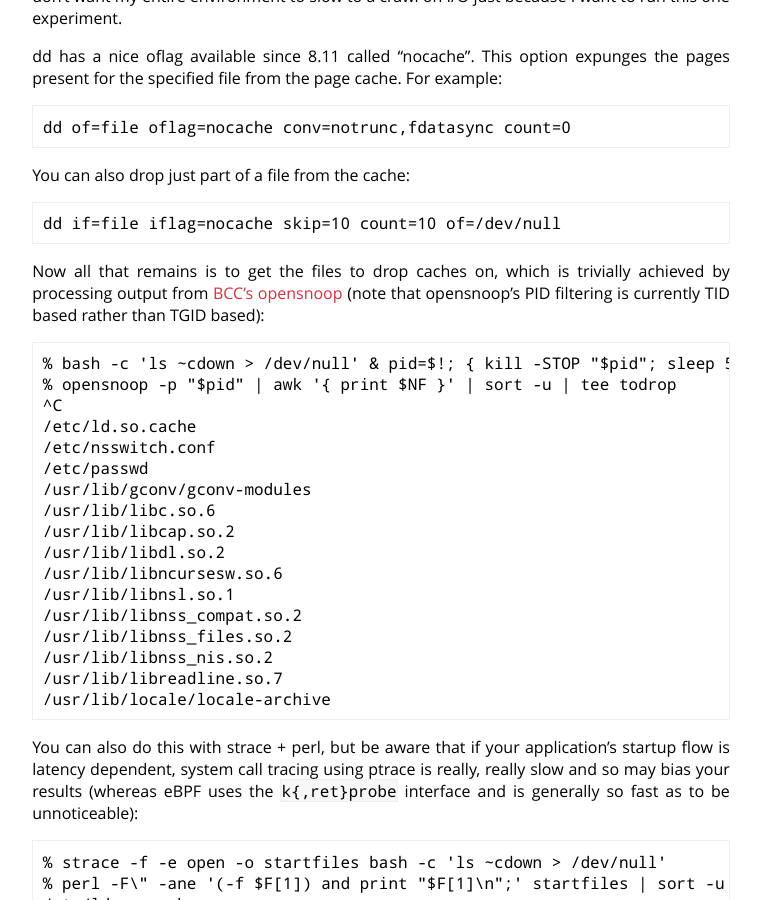
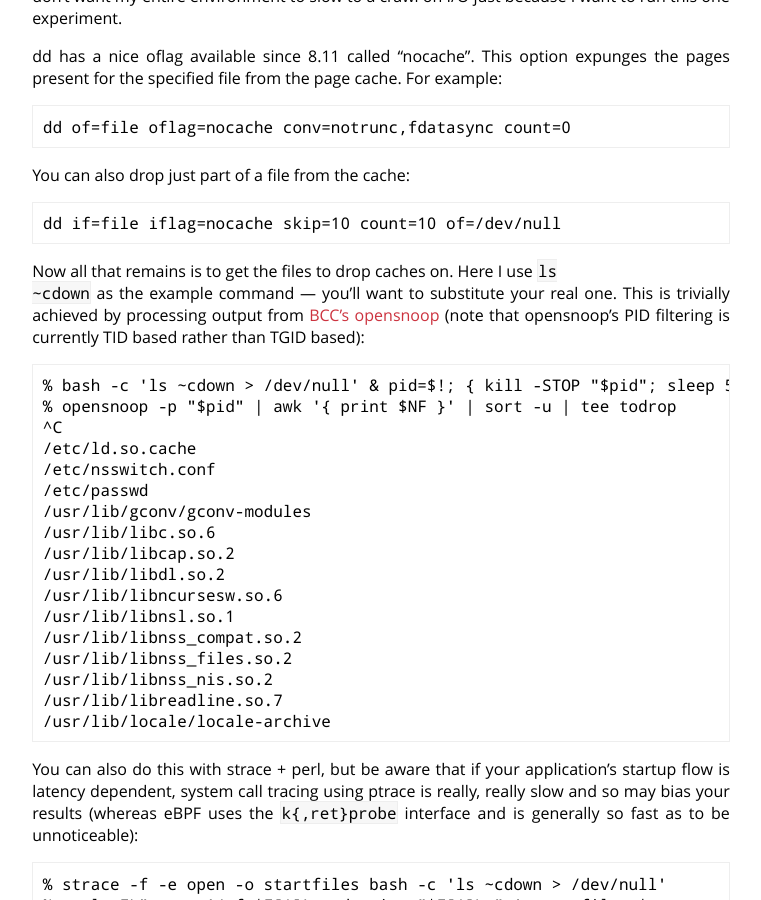
Before and after one commit to cdown/chrisdown.name, a Jekyll site: the page built from _posts/2016-12-31-simulating-application-cold-cache-starts.md, in a window 1280 px wide and 900 px high, scrolled down 346 px. Shown: the whole window, without its empty margins (259-1020 px from the left). Built offline with Jekyll 4.4.1, drawn with Linux system fonts in a browser that asks for light colours.

Commit message:
Note example in cache drop post

```diff
--- a/_posts/2016-12-31-simulating-application-cold-cache-starts.md
+++ b/_posts/2016-12-31-simulating-application-cold-cache-starts.md
@@ -23,8 +23,9 @@ You can also drop just part of a file from the cache:
 
     dd if=file iflag=nocache skip=10 count=10 of=/dev/null
 
-Now all that remains is to get the files to drop caches on, which is trivially
-achieved by processing output from [BCC's
+Now all that remains is to get the files to drop caches on. Here I use `ls
+~cdown` as the example command &mdash; you'll want to substitute your real one.
+This is trivially achieved by processing output from [BCC's
 opensnoop](https://github.com/iovisor/bcc/blob/master/tools/opensnoop.py) (note
 that opensnoop's PID filtering is currently TID based rather than TGID based):
 
```
